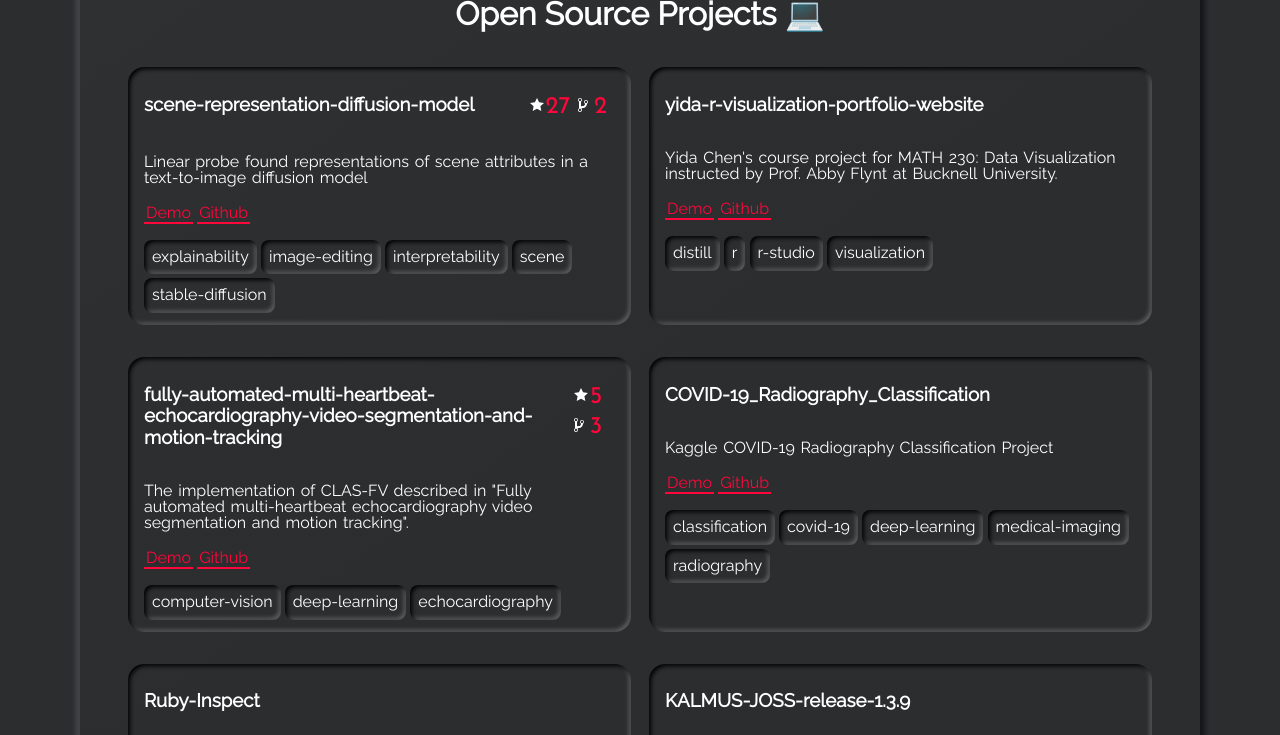
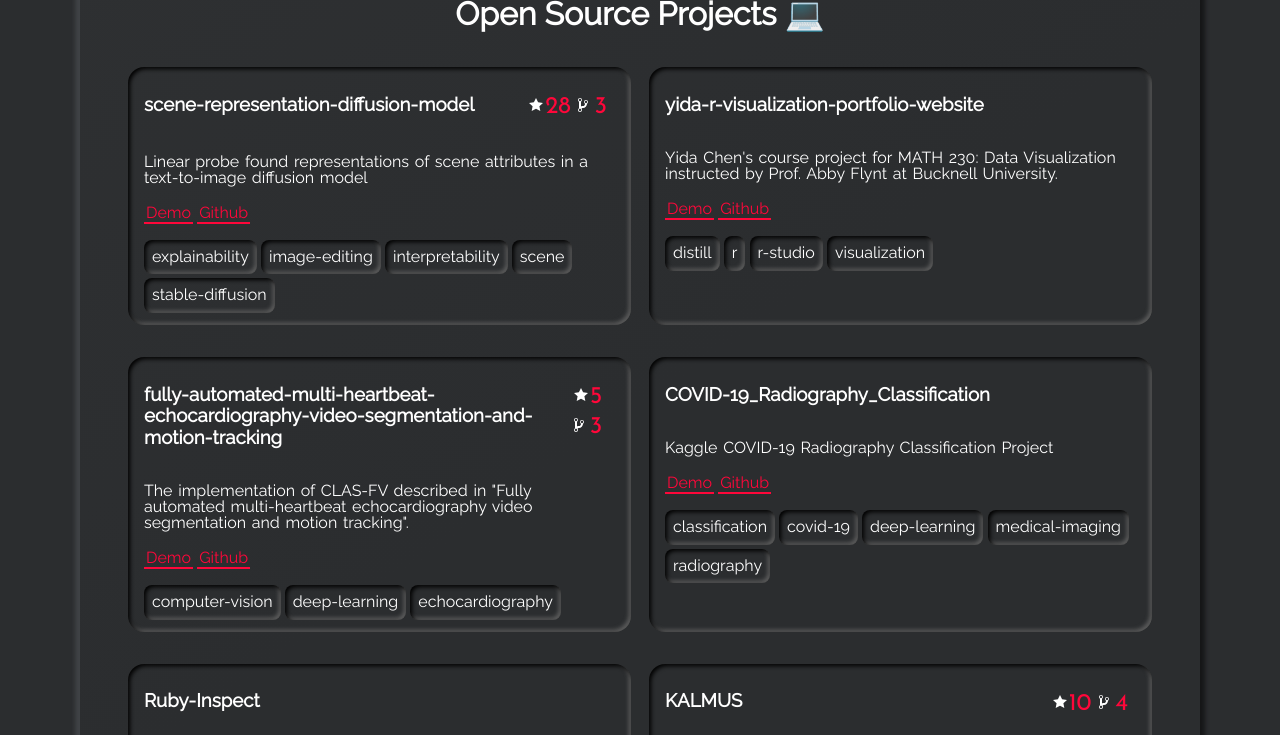
Before and after one commit to yc015/yc015.github.io, a Jekyll site: the page index.html, which Jekyll copies as it is, in a window 1280 px wide and 900 px high, scrolled down 4342 px, cut to the strip 165-900 px from the top of the window. Built offline with Jekyll 4.4.1, drawn with Linux system fonts in a browser that asks for light colours.

```diff
--- a/index.html
+++ b/index.html
@@ -364,7 +364,7 @@
                   <svg viewBox="0 0 16 16" version="1.1" width="16" height="16" aria-hidden="true">
                     <path fill-rule="evenodd" d="M14 6l-4.9-.64L7 1 4.9 5.36 0 6l3.6 3.26L2.67 14 7 11.67 11.33 14l-.93-4.74L14 6z">
                     </path>
-                  </svg>27
+                  </svg>28
                 </a>
 
 
@@ -373,7 +373,7 @@
                     <path fill-rule="evenodd"
                       d="M10 5c0-1.11-.89-2-2-2a1.993 1.993 0 0 0-1 3.72v.3c-.02.52-.23.98-.63 1.38-.4.4-.86.61-1.38.63-.83.02-1.48.16-2 .45V4.72a1.993 1.993 0 0 0-1-3.72C.88 1 0 1.89 0 3a2 2 0 0 0 1 1.72v6.56c-.59.35-1 .99-1 1.72 0 1.11.89 2 2 2 1.11 0 2-.89 2-2 0-.53-.2-1-.53-1.36.09-.06.48-.41.59-.47.25-.11.56-.17.94-.17 1.05-.05 1.95-.45 2.75-1.25S8.95 7.77 9 6.73h-.02C9.59 6.37 10 5.73 10 5zM2 1.8c.66 0 1.2.55 1.2 1.2 0 .65-.55 1.2-1.2 1.2C1.35 4.2.8 3.65.8 3c0-.65.55-1.2 1.2-1.2zm0 12.41c-.66 0-1.2-.55-1.2-1.2 0-.65.55-1.2 1.2-1.2.65 0 1.2.55 1.2 1.2 0 .65-.55 1.2-1.2 1.2zm6-8c-.66 0-1.2-.55-1.2-1.2 0-.65.55-1.2 1.2-1.2.65 0 1.2.55 1.2 1.2 0 .65-.55 1.2-1.2 1.2z">
                     </path>
-                  </svg>2
+                  </svg>3
                 </a>
 
             </div>
@@ -583,9 +583,24 @@
 
         <div class="project neumorphism-card" data-aos="zoom-in-down">
           <div class="name-link-wrapper">
-            <h3>KALMUS-JOSS-release-1.3.9</h3>
+            <h3>KALMUS</h3>
             <div class="links">
 
+              <a href="https://github.com/KALMUS-Color-Toolkit/KALMUS/stargazers" class="project-stars-forks">
+                <svg viewBox="0 0 16 16" version="1.1" width="16" height="16" aria-hidden="true">
+                  <path fill-rule="evenodd" d="M14 6l-4.9-.64L7 1 4.9 5.36 0 6l3.6 3.26L2.67 14 7 11.67 11.33 14l-.93-4.74L14 6z">
+                  </path>
+                </svg>10
+              </a>
+
+
+              <a href="hhttps://github.com/KALMUS-Color-Toolkit/KALMUS/network/members" class="project-stars-forks">
+                <svg viewBox="0 0 16 16" version="1.1" width="16" height="16" aria-hidden="true">
+                  <path fill-rule="evenodd"
+                    d="M10 5c0-1.11-.89-2-2-2a1.993 1.993 0 0 0-1 3.72v.3c-.02.52-.23.98-.63 1.38-.4.4-.86.61-1.38.63-.83.02-1.48.16-2 .45V4.72a1.993 1.993 0 0 0-1-3.72C.88 1 0 1.89 0 3a2 2 0 0 0 1 1.72v6.56c-.59.35-1 .99-1 1.72 0 1.11.89 2 2 2 1.11 0 2-.89 2-2 0-.53-.2-1-.53-1.36.09-.06.48-.41.59-.47.25-.11.56-.17.94-.17 1.05-.05 1.95-.45 2.75-1.25S8.95 7.77 9 6.73h-.02C9.59 6.37 10 5.73 10 5zM2 1.8c.66 0 1.2.55 1.2 1.2 0 .65-.55 1.2-1.2 1.2C1.35 4.2.8 3.65.8 3c0-.65.55-1.2 1.2-1.2zm0 12.41c-.66 0-1.2-.55-1.2-1.2 0-.65.55-1.2 1.2-1.2.65 0 1.2.55 1.2 1.2 0 .65-.55 1.2-1.2 1.2zm6-8c-.66 0-1.2-.55-1.2-1.2 0-.65.55-1.2 1.2-1.2.65 0 1.2.55 1.2 1.2 0 .65-.55 1.2-1.2 1.2z">
+                  </path>
+                </svg>4
+              </a>
 
             </div>
           </div>
@@ -595,7 +610,7 @@
               Demo
             </a>
 
-          <a class="highlight-link" href="https://github.com/yc015/KALMUS-JOSS-release-1.3.9" target="_blank" rel="noreferrer">
+          <a class="highlight-link" href="https://github.com/KALMUS-Color-Toolkit/KALMUS" target="_blank" rel="noreferrer">
             Github
           </a>
 
```
